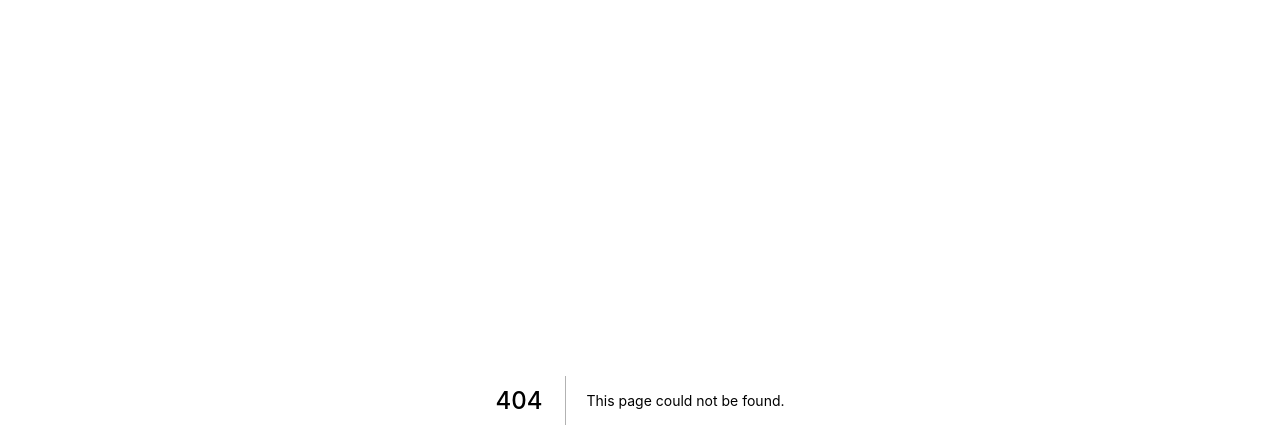
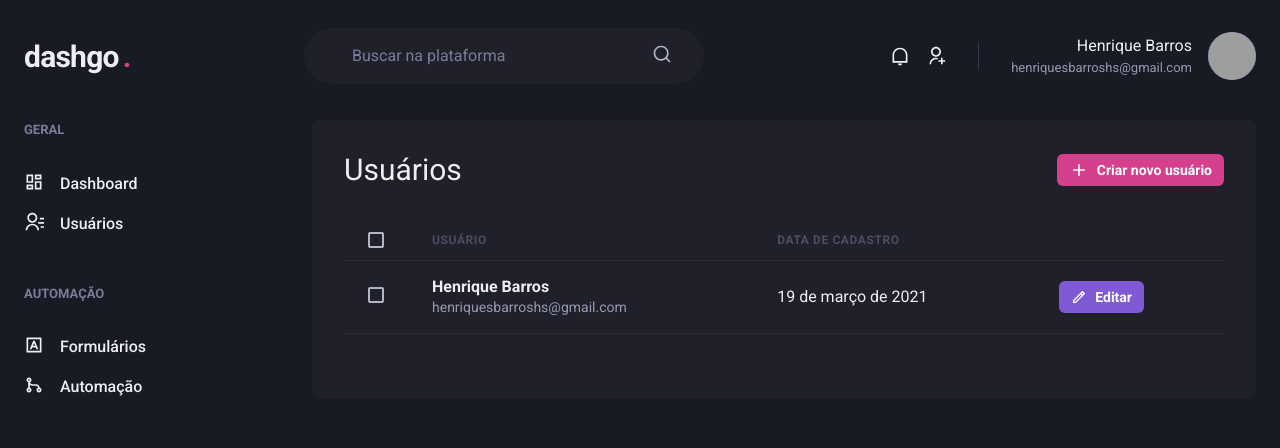
Before and after one commit to henriquesbarros/dashgo, a Next.js app: page /users in a window 1280 px wide. Before the commit this address had no page. Shown: the top 448 px of the page. Built offline with nearby package versions, Linux system fonts and the light colour scheme; grey boxes are pictures that could not be loaded.

Commit message:
feat: user page creation

```diff
--- /dev/null
+++ b/src/pages/users/index.tsx
@@ -0,0 +1,81 @@
+import {
+  Box,
+  Flex,
+  Heading,
+  Button,
+  Icon,
+  Table,
+  Thead,
+  Tr,
+  Th,
+  Checkbox,
+  Tbody,
+  Td,
+  Text
+} from "@chakra-ui/react";
+import { RiAddLine, RiPencilLine } from "react-icons/ri";
+
+import { Header } from "../../components/Header";
+import { Sidebar } from "../../components/Sidebar";
+
+export default function UserList() {
+    return (
+        <Box>
+          <Header />
+          <Flex w="100%" my="6" maxWidth={1480} mx="auto" px="6">
+            <Sidebar />
+              <Box flex="1" borderRadius={8} bg="gray.800" p="8">
+                <Flex mb="8" justify="space-between" align="center">
+                  <Heading size="lg" fontWeight="normal">Usuários</Heading>
+                  <Button
+                    as="a"
+                    size="sm"
+                    fontSize="sm"
+                    colorScheme="pink"
+                    leftIcon={<Icon as={RiAddLine} fontSize="20"/>}
+                  >
+                    Criar novo usuário
+                  </Button>
+                </Flex>
+                <Table colorScheme="whiteAlpha">
+                  <Thead>
+                    <Tr>
+                      <Th px="6" color="gray.300" width="8">
+                        <Checkbox colorScheme="pink" />
+                      </Th>
+                      <Th>Usuário</Th>
+                      <Th>Data de cadastro</Th>
+                      <Th wdith="8"></Th>
+                    </Tr>
+                  </Thead>
+                  <Tbody>
+                    <Tr>
+                      <Td px="6">
+                        <Checkbox colorScheme="pink" />
+                      </Td>
+                      <Td>
+                        <Box>
+                          <Text fontWeight="bold">Henrique Barros</Text>
+                          <Text fontSize="sm" color="gray.300">henriquesbarroshs@gmail.com</Text>
+                        </Box>
+                      </Td>
+                      <Td>19 de março de 2021</Td>
+                      <Td alignSelf="end">
+                        <Button
+                          as="a"
+                          size="sm"
+                          fontSize="sm"
+                          colorScheme="purple"
+                          leftIcon={<Icon as={RiPencilLine} fontSize="16"/>}
+                        >
+                          Editar
+                        </Button>
+                      </Td>
+                    </Tr>
+                  </Tbody>
+                </Table>
+              </Box>
+            </Flex>
+        </Box>
+    );
+}
```
